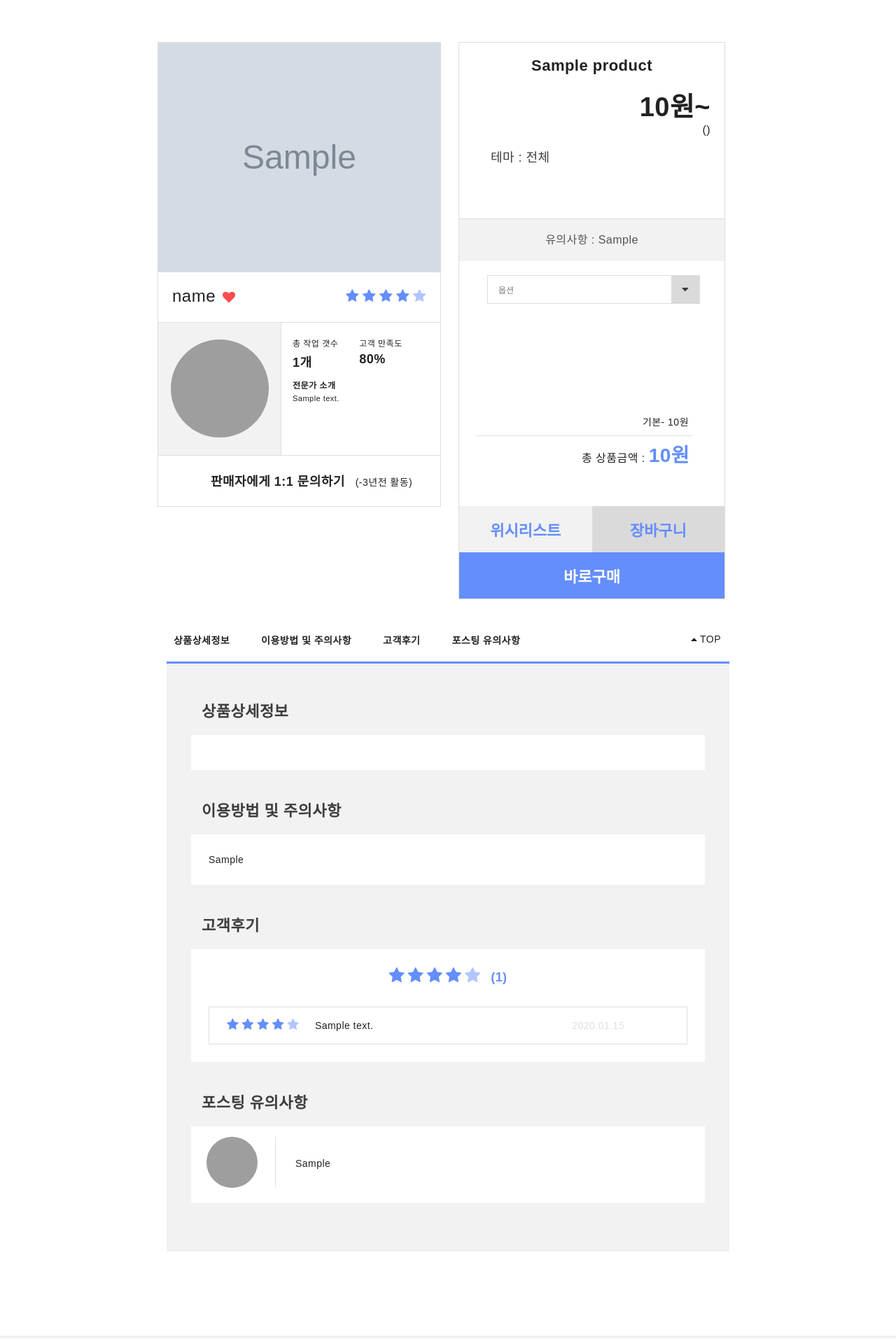
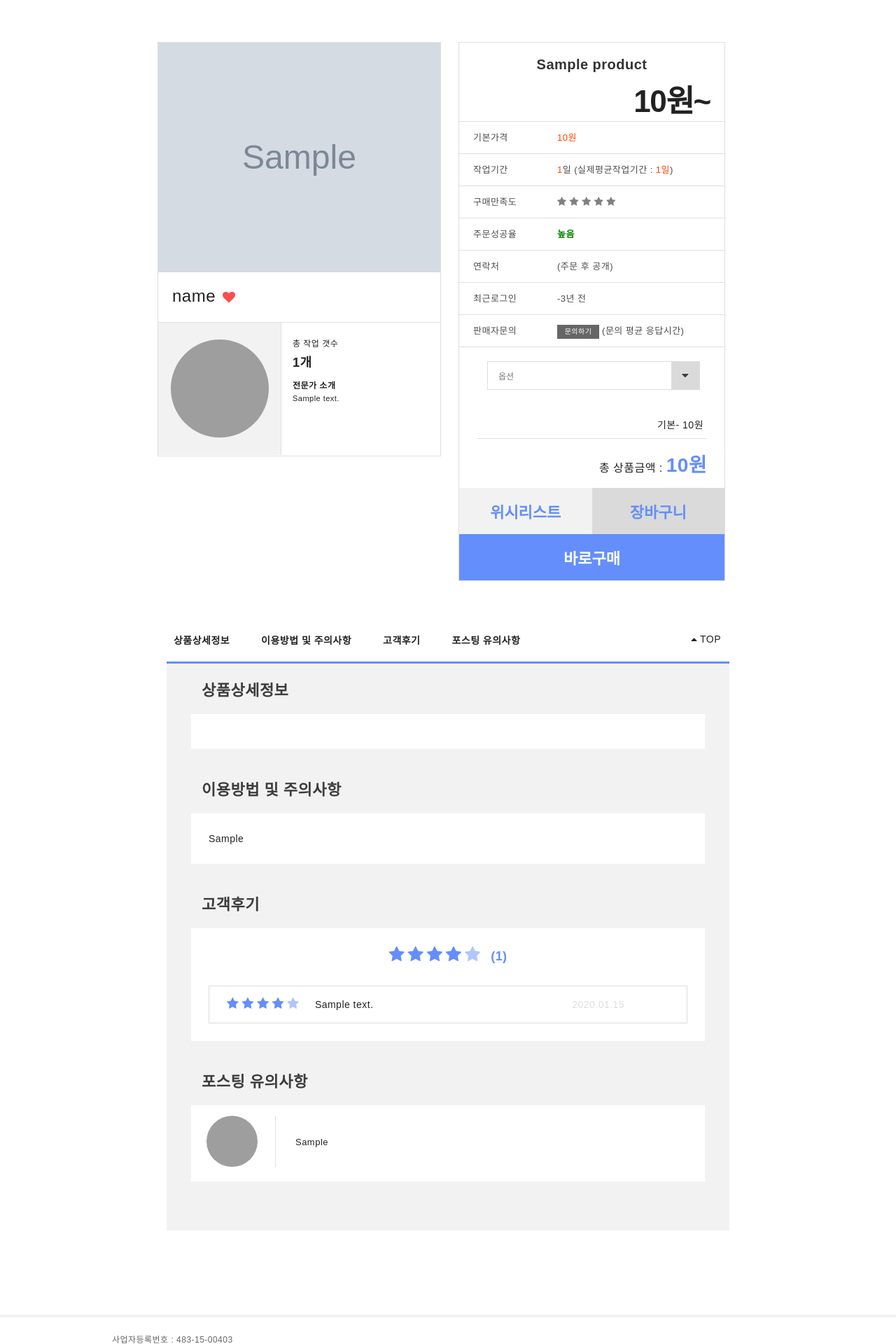
Before and after one commit to springkjw/socialup, a Django app: page /product/1/ in a window 1280 px wide. Shown: the part 88-2008 px from the top of the page at 70% size. Run offline with Django 3.2, Linux system fonts and the light colour scheme; tables that the repository leaves empty hold one stand-in row (values such as "Sample post"); grey boxes marked "Sample" are stand-in pictures; data that the repository does not hold is empty; grey boxes are pictures that could not be loaded.

Commit message:
product-detail

```diff
--- a/markets/templatetags/producttags.py
+++ b/markets/templatetags/producttags.py
@@ -14,14 +14,14 @@ def time_since(date, default="just now"):
         (diff.days / 365, "년", "년"),
         (diff.days / 30, "월", "개월"),
         (diff.days / 7, "주", "주"),
-        (diff.days, "일", "days"),
+        (diff.days, "일", "일"),
         (diff.seconds / 3600, "시간", "시간"),
         (diff.seconds / 60, "분", "분"),
         (diff.seconds, "", "초"),
     )
     for period, singular, plural in periods:
         if period:
-            return "%d%s전" % (period, singular if period == 1 else plural)
+            return "%d%s 전" % (period, singular if period == 1 else plural)
     return default
 
 
--- a/static/css/product_detail.css
+++ b/static/css/product_detail.css
@@ -15,7 +15,7 @@ body {
 
 .content .product-top .info-left {
     width: 403px;
-    height: 662px;
+    height: 590px;
     border: 1px solid #DFDFDF;
     float: left;
     margin-right: 25px;
@@ -23,7 +23,6 @@ body {
 
 .content .product-top .info-right {
     width: 379px;
-    height: 794px;
     border: 1px solid #DFDFDF;
     float: left;
 }
@@ -78,7 +77,6 @@ body {
 .content .product-top .seller-info {
     width: 100%;
     height: 189px;
-    border-bottom: 1px solid #DFDFDF;
 }
 
 .content .product-top .seller-info .seller-img {
@@ -161,24 +159,25 @@ body {
     padding-top: 20px;
     padding-right: 20px;
     padding-left: 20px;
-    height: 231px;
     border-bottom: 1px solid #DFDFDF;
 }
 
 .content .product-top .info-right .product-info h2#product-title {
-    font-size: 22px;
-    font-weight: 600;
+    font-size: 20px;
+    font-weight: bold;
+    color: rgba(0, 0, 0, .8);
     text-align: center;
 }
 
 .content .product-top .info-right .product-info .product-price {
-    margin-top: 15px;
+    margin-top: 5px;
 }
 
 .content .product-top .info-right .product-info h2#product-price {
-    font-size: 38px;
+    font-size: 44px;
     font-weight: bold;
     text-align: right;
+    letter-spacing: -0.03em;
 }
 
 .content .product-top .info-right .product-analytics {
@@ -218,7 +217,7 @@ body {
 }
 
 .content .product-top .info-right .product-option {
-    height: 350px;
+    min-height: 130px;
     padding-right: 25px;
     padding-left: 25px;
     position: relative;
@@ -290,6 +289,11 @@ body {
     cursor: pointer;
 }
 
+.content .product-top .info-right .product-option .product-dropdown {
+    height: 50px;
+    margin-bottom: 50px;
+}
+
 .content .product-top .info-right .product-option .product-dropdown-icon {
     width: 40px;
     height: 40px;
@@ -305,10 +309,7 @@ body {
 }
 
 .content .product-top .info-right .product-option .product-select-list {
-    width: 308px;
-    position: absolute;
     z-index: 11;
-    bottom: 100px;
     border-bottom: 1px solid #DFDFDF;
     padding-bottom: 10px;
 }
@@ -331,12 +332,10 @@ body {
 }
 
 .content .product-top .info-right .product-option .product-total {
-    padding-bottom: 55px;
     font-size: 16px;
     text-align: right;
-    position: absolute;
-    bottom: 0;
-    right: 50px;
+    padding-top: 15px;
+    padding-bottom: 15px;
 }
 
 .content .product-top .info-right .product-option #product-total {
@@ -541,5 +540,58 @@ body {
     display: inline-block;
     position: absolute;
     top: 42px;
+    font-size: 13px;
+}
+
+.info-right .product-sub-info {
+    border-bottom: 1px solid #DFDFDF;
+    height: 45px;
+    position: relative;
+    padding-left: 20px;
+    padding-right: 10px;
+}
+
+.info-right .product-sub-info .title {
+    width: 120px;
+    line-height: 45px;
+    float: left;
+    font-size: 13px;
+    font-weight: 500;
+    color: rgba(0, 0, 0, .7);
+}
+
+.info-right .product-sub-info .sub-content {
+    float: left;
+    line-height: 45px;
+    font-size: 13px;
+    font-weight: 500;
+    color: rgba(0, 0, 0, .7);
+}
+
+.info-right .product-sub-info .sub-content .orange {
+    color: orangered;
+}
+
+.info-right .product-sub-info .sub-content .green {
+    color: green;
+    font-weight: 600;
+}
+
+.sub-content .seller-rating i {
+    color: gray;
     font-size: 14px;
 }
+
+.sub-content .ask-seller {
+    background: rgba(0, 0, 0, .6);
+    color: white;
+    display: inline-block;
+    width: 60px;
+    height: 20px;
+    cursor: pointer;
+    text-align: center;
+    position: relative;
+    margin-top: 5px;
+    line-height: 20px;
+    font-size: 10px;
+}
--- a/static/js/product-detail.js
+++ b/static/js/product-detail.js
@@ -84,13 +84,13 @@ $(function() {
     $(window).bind('scroll', function () {
         if ($(window).scrollTop() > 965) {
             $('.product-info-bottom').addClass('fixed');
-            $('.product-info-bottom.fixed').css('top', $(this).scrollTop());
+            $('.product-info-bottom.fixed').css('top', $(this).scrollTop() - 70);
             $('.content .product-menu').css('margin-top', '0');
-            $('.content .product-bottom .tab').css('padding-top', '90px');
+            // $('.content .product-bottom .tab').css('padding-top', '90px');
         } else {
             $('.product-info-bottom').removeClass('fixed').removeAttr('style');
             $('.content .product-menu').css('margin-top', '0px');
-            $('.content .product-bottom .tab').css('padding-top', '30px');
+            // $('.content .product-bottom .tab').css('padding-top', '30px');
         }
     });
 
--- a/templates/product/product_detail.html
+++ b/templates/product/product_detail.html
@@ -88,13 +88,6 @@
                             <h2 class="header">{{ product.seller }}</h2>
                             <i class="fa fa-heart" aria-hidden="true"></i>
                         </div>
-                        <div class="seller-rating" data-rating="{{ product.rating }}">
-                            <i class="fa fa-star" aria-hidden="true"></i>
-                            <i class="fa fa-star" aria-hidden="true"></i>
-                            <i class="fa fa-star" aria-hidden="true"></i>
-                            <i class="fa fa-star" aria-hidden="true"></i>
-                            <i class="fa fa-star" aria-hidden="true"></i>
-                        </div>
                     </div>
                     <div class="seller-info">
                         <div class="seller-img">
@@ -106,10 +99,6 @@
                                     총 작업 갯수
                                     <h2>{{ count }}개</h2>
                                 </div>
-                                <div class="seller-info-item seller-detail-rating">
-                                    고객 만족도
-                                    <h2>{{ rating }}%</h2>
-                                </div>
                             </div>
                             <div class="seller-detail-info-bottom">
                                 전문가 소개
@@ -118,10 +107,6 @@
                                 </p>
                             </div>
                         </div>
-                    </div>
-                    <div class="seller-contact">
-                        <h2>판매자에게 1:1 문의하기</h2>
-                        <h3>({{ product.seller.user.last_login|time_since }} 활동)</h3>
                     </div>
                 </div>
                 <div class="info-right">
@@ -132,36 +117,77 @@
                         <div class="product-price">
                             <h2 id="product-price"
                                 data-price="{{ default_price.price }}">{{ default_price.price }}원~</h2>
-                            <p>({{ product.workContent }})</p>
-                        </div>
-                        <div class="product-analytics">
-                            {% for item in sns.analytics.all %}
-                                {% if forloop.counter0 == 0 %}
-                                    {{ item.analytics }} : {{ item.outcome|round_count }} /
-                                {% else %}
-                                    {{ item.analytics }} : {{ item.outcome|round_count }}
-                                {% endif %}
-                            {% endfor %}
-                        </div>
-                        <div class="product-type">
-                            테마 :
-                            {% for item in product.tags.all %}
-                                {% if forloop.counter0 != 0 %}
-                                    , {{ item.get_tag_display }}
-                                {% else %}
-                                    {{ item.get_tag_display }}
-                                {% endif %}
-                            {% endfor %}
                         </div>
                     </div>
-                    <div class="product-caution">
-                        <h2 id="product-caution">
-                            {% if product.required %}
-                                유의사항 : {{ product.required|truncatechars:24 }}
+                    <div class="product-sub-info">
+                        <div class="title">
+                            기본가격
+                        </div>
+                        <div class="sub-content">
+                            <span class="orange">{{ default_price.price }}원</span>
+                        </div>
+                    </div>
+                    <div class="product-sub-info">
+                        <div class="title">
+                            작업기간
+                        </div>
+                        <div class="sub-content">
+                            <span class="orange">{{ default_price.day }}</span>일 (실제평균작업기간 : <span
+                                class="orange">1일</span>)
+                        </div>
+                    </div>
+                    <div class="product-sub-info">
+                        <div class="title">
+                            구매만족도
+                        </div>
+                        <div class="sub-content">
+                            <div class="seller-rating" data-rating="{{ product.rating }}">
+                                <i class="fa fa-star" aria-hidden="true"></i>
+                                <i class="fa fa-star" aria-hidden="true"></i>
+                                <i class="fa fa-star" aria-hidden="true"></i>
+                                <i class="fa fa-star" aria-hidden="true"></i>
+                                <i class="fa fa-star" aria-hidden="true"></i>
+                            </div>
+                        </div>
+                    </div>
+                    <div class="product-sub-info">
+                        <div class="title">
+                            주문성공율
+                        </div>
+                        <div class="sub-content">
+                            <span class="green">높음</span>
+                        </div>
+                    </div>
+                    <div class="product-sub-info">
+                        <div class="title">
+                            연락처
+                        </div>
+                        <div class="sub-content">
+                            {% if request.user.seller %}
+                                {{ product.seller }}
                             {% else %}
-                                유의사항이 없습니다.
+                                (주문 후 공개)
                             {% endif %}
-                        </h2>
+                        </div>
+                    </div>
+                    <div class="product-sub-info">
+                        <div class="title">
+                            최근로그인
+                        </div>
+                        <div class="sub-content">
+                            {{ product.seller.user.last_login|time_since }}
+                        </div>
+                    </div>
+                    <div class="product-sub-info">
+                        <div class="title">
+                            판매자문의
+                        </div>
+                        <div class="sub-content">
+                            <div class="ask-seller">
+                                문의하기
+                            </div>
+                            <span>(문의 평균 응답시간)</span>
+                        </div>
                     </div>
                     <div class="product-option">
                         <div class="product-dropdown">
```
